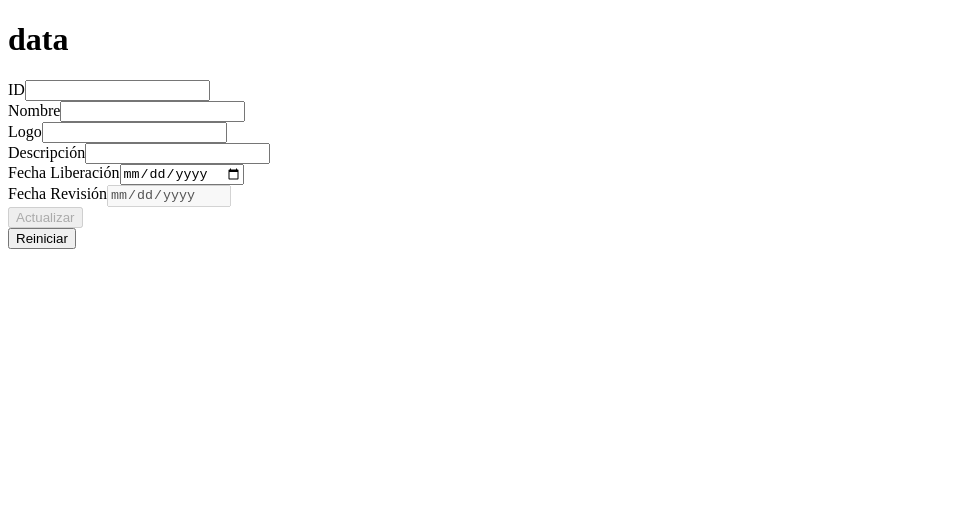
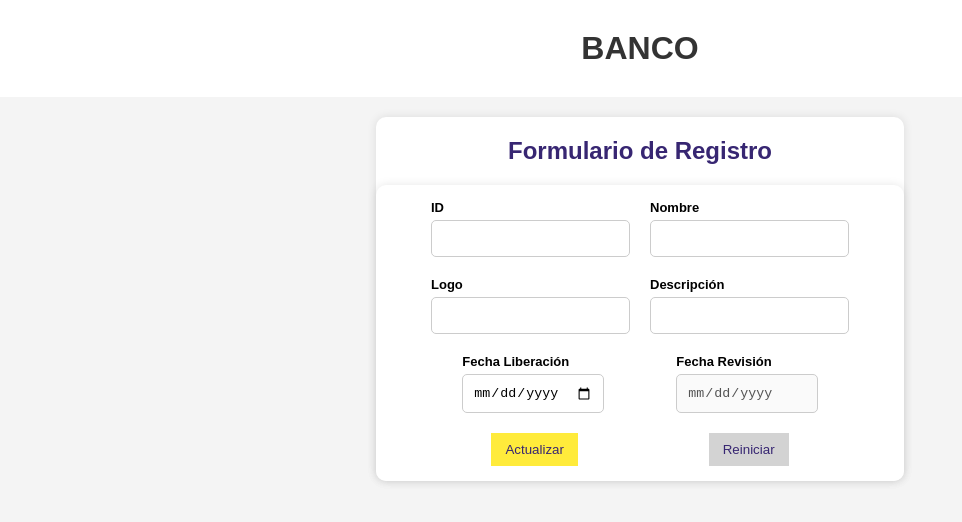
Before and after one commit to justcoddev/EdisonCruz, an Angular app: page /editar-producto/1 in a window 1280 px wide. Shown: the top 522 px of the page, without its empty margins (0-962 px from the left). Built offline with nearby package versions, Linux system fonts and the light colour scheme; no server answers.

Commit message:
Actualizar estilos de la aplicación

```diff
--- a/src/app/app.component.css
+++ b/src/app/app.component.css
@@ -0,0 +1,38 @@
+.container {
+  display: flex;
+  flex-direction: column;
+  justify-content: center;
+  align-items: center;
+  height: 100vh;
+}
+
+.header,
+.content {
+
+  width: 100%;
+  flex-grow: 1;
+  display: flex;
+  justify-content: center;
+  align-items: center;
+  flex-direction: column;
+
+}
+
+
+
+h1 {
+  background-color: #ffffff;
+  color: #333;
+  font-size: 2em;
+  font-weight: 600;
+  text-align: center;
+  width: 100%;
+  padding: 30px 0;
+  margin-top: 0;
+  margin-bottom: 20px;
+}
+
+.content {
+  flex-grow: 2;
+
+}
--- a/src/app/app.component.html
+++ b/src/app/app.component.html
@@ -1,4 +1,4 @@
-<h1>
-  data
-</h1>
-<router-outlet></router-outlet>
+<div class="content">
+  <h1>BANCO</h1>
+  <router-outlet></router-outlet>
+</div>
--- a/src/app/components/add-product/add-product.component.css
+++ b/src/app/components/add-product/add-product.component.css
@@ -0,0 +1,110 @@
+.contenedor {
+  display: flex;
+  justify-content: center;
+  align-items: center;
+  flex-direction: column;
+  /* height: 100vh; */
+  background-color: #ffffff;
+  /* padding: auto; */
+  border-radius: 10px;
+  box-shadow: 0 0 10px rgba(0, 0, 0, 0.1);
+  /* margin: auto 20px; */
+}
+
+h2 {
+  color: #372672;
+  font-size: 1.5rem;
+  margin-top: 20px;
+  margin-bottom: 20px;
+}
+
+form {
+  display: flex;
+  flex-direction: column;
+  gap: 10px;
+  background-color: #ffffff;
+  /* width: 100%; */
+  max-width: 200px;
+  margin: 0 auto;
+  padding: 15px 55px;
+  border-radius: 10px;
+  box-shadow: 0 0 10px rgba(0, 0, 0, 0.1);
+
+}
+
+input {
+  padding: 10px;
+  border: 1px solid #ccc;
+  border-radius: 5px;
+}
+
+.date {
+  display: flex;
+  gap: 10px;
+  flex-direction: column;
+  align-items: center;
+}
+
+
+label {
+  display: block;
+  font-weight: bold;
+  margin-bottom: 5px;
+  font-size: small;
+}
+
+span {
+  display: block;
+  color: red;
+  font-size: 12px;
+}
+
+
+
+.groupbtn {
+  display: flex;
+  justify-content: space-between;
+  gap: 10px;
+
+}
+
+.btn {
+  color: #372672;
+  border: 0;
+  padding: 9px 14px;
+}
+
+.reiniciar {
+  background-color: #d3d3d3;
+
+}
+
+.submit {
+  background-color: #ffeb3b;
+
+}
+
+@media only screen and (min-width: 768px) {
+  form {
+    display: grid;
+    grid-template-columns: repeat(2, 1fr);
+    gap: 20px;
+    max-width: 500px;
+    padding: 15px 55px;
+  }
+
+  .groupbtn {
+    grid-column: span 2;
+    justify-content: space-around;
+    width: 100%;
+
+  }
+
+  .date {
+    grid-column: span 2;
+    justify-content: space-around;
+    flex-direction: row;
+  }
+
+
+}
--- a/src/app/components/add-product/add-product.component.html
+++ b/src/app/components/add-product/add-product.component.html
@@ -1,6 +1,7 @@
-<div>
+<div class="contenedor">
+  <h2>Formulario de Registro</h2>
   <form [formGroup]="FormProduct" (ngSubmit)="addProduct()">
-    <div>
+    <div class="groupSelect">
       <label for="id">ID</label>
       <input type="text" id="id" formControlName="id" [disabled]="isEditMode">
       <span *ngIf=" FormProduct.get('id')?.invalid && FormProduct.get('id')?.touched">
@@ -11,7 +12,7 @@
       </span>
     </div>
 
-    <div>
+    <div class="groupSelect">
       <label for="name">Nombre</label>
       <input type="text" id="name" formControlName="name">
       <span *ngIf=" FormProduct.get('name')?.invalid && FormProduct.get('name')?.touched">
@@ -19,11 +20,15 @@
       </span>
     </div>
 
-    <div>
+    <div class="groupSelect">
       <label for="logo">Logo</label>
       <input type="text" id="logo" formControlName="logo">
+      <span *ngIf=" FormProduct.get('logo')?.invalid && FormProduct.get('logo')?.touched">
+        <small>Texto no válido! Debe ingresar URL.</small>
+      </span>
     </div>
-    <div>
+
+    <div class="groupSelect">
       <label for="description">Descripción</label>
       <input type="text" id="description" formControlName="description">
       <span *ngIf=" FormProduct.get('description')?.invalid && FormProduct.get('description')?.touched">
@@ -31,7 +36,9 @@
       </span>
     </div>
 
-    <div>
+
+    <div class="date">
+      <div class="groupSelect">
         <label for="date_release">Fecha Liberación</label>
         <input type="date" id="date_release" formControlName="date_release">
         <span *ngIf=" FormProduct.get('date_release')?.invalid && FormProduct.get('date_release')?.touched">
@@ -39,16 +46,20 @@
         </span>
       </div>
 
-    <div>
+      <div class="groupSelect">
         <label for="date_revision">Fecha Revisión</label>
         <input type="date" id="date_revision" formControlName="date_revision">
       </div>
+    </div>
 
-    <button [disabled]="FormProduct.invalid" type="submit">
+
+    <div class="groupbtn">
+      <button [disabled]="FormProduct.invalid" type="submit" class="submit btn">
         {{ isEditMode ? 'Actualizar' : 'Enviar' }}
       </button>
 
 
+      <button (click)="cleanForm() " [disabled]="isEditMode" class="reiniciar btn">Reiniciar</button>
+    </div>
   </form>
-  <button (click)="cleanForm()">Reiniciar</button>
 </div>
--- a/src/app/components/table-product/table-product.component.css
+++ b/src/app/components/table-product/table-product.component.css
@@ -1,3 +1,98 @@
+* {
+  font-size: small;
+}
+
+.container {
+  display: flex;
+  justify-content: center;
+  /* align-items: center; */
+  flex-direction: column;
+  background-color: #ffffff;
+  border-radius: 10px;
+  box-shadow: 0 0 10px rgba(0, 0, 0, 0.1);
+  padding: 10px;
+  margin: 20px 0;
+  width: 300px;
+}
+
+.buscar {
+  display: flex;
+  justify-content: space-around;
+  align-items: center;
+
+}
+
+.search {
+  padding: 10px;
+  border: 1px solid #ccc;
+  border-radius: 5px;
+}
+
+
+.add {
+  background-color: #ffeb3b;
+  color: #372672;
+  border: 0;
+  padding: 9px 14px;
+
+}
+
+
+.data {
+  display: flex;
+  justify-content: space-evenly;
+  margin: 20px;
+  /* border: 1px solid #ddd;
+  border-radius: 5px; */
+
+}
+
+.tableContainer {
+  /* background-color: rgb(124, 85, 85); */
+  /* min-width: 100%; */
+  overflow-x: scroll;
+
+}
+
+table {
+  border-collapse: collapse;
+  border-spacing: 0;
+  width: 100%;
+  /* border: 1px solid #ddd; */
+
+}
+
+th {
+  background-color: #f7f4f4;
+  color: black;
+  font-weight: bold;
+}
+
+tr {
+  border-bottom: 1px solid #f0e6e6;
+}
+
+th,
+td {
+  text-align: left;
+  padding: 8px;
+}
+
+/* tr:nth-child(even) {
+  background-color: #f2f2f2
+} */
+
+
+.paginators {
+
+  display: flex;
+  justify-content: space-around;
+  align-items: center;
+  /* font-size: medium; */
+
+}
+
+
 /* Estilos para el dropdown */
 .dropdown {
   position: relative;
@@ -5,8 +100,8 @@
 }
 
 .dropbtn {
-  background-color: #4CAF50;
-  color: white;
+  background-color: transparent;
+  /* color: white; */
   padding: 8px;
   font-size: 14px;
   border: none;
@@ -56,3 +151,46 @@
   border-radius: 5px;
   text-align: center;
 }
+
+
+@media only screen and (min-width: 768px) {
+
+  .container {
+    display: flex;
+    justify-content: center;
+    /* align-items: center; */
+    flex-direction: column;
+    background-color: #ffffff;
+    border-radius: 10px;
+    box-shadow: 0 0 10px rgba(0, 0, 0, 0.1);
+    padding: 10px;
+    margin: 20px 0;
+    width: auto;
+  }
+
+  .buscar {
+    display: flex;
+    justify-content: space-between;
+    align-items: center;
+    margin: 20px;
+
+  }
+
+  .search {
+    padding: 10px;
+    border: 1px solid #ccc;
+    border-radius: 5px;
+  }
+
+  .paginators {
+    display: flex;
+    justify-content: space-between;
+    align-items: center;
+    margin: 20px;
+  }
+
+  .data {
+    border: none;
+
+  }
+}
--- a/src/app/components/table-product/table-product.component.html
+++ b/src/app/components/table-product/table-product.component.html
@@ -1,9 +1,13 @@
+<div class="container">
+  <div class="buscar">
+    <input class="search" type="text" placeholder="Search..." [(ngModel)]="busqueda" (input)="buscarFiltro()">
     <div>
-  <input type="text" placeholder="Search..." [(ngModel)]="busqueda" (input)="buscarFiltro()">
+      <button class="add" (click)="newProduct()">Agregar</button>
     </div>
-<button (click)="newProduct()">Agregar</button>
+  </div>
 
-<div>
+  <div class="data">
+    <div class="tableContainer">
       <table>
         <thead>
           <tr>
@@ -12,6 +16,7 @@
             <th>Descripción</th>
             <th>Fecha de liberación</th>
             <th>Fecha de reestructuración</th>
+            <th></th>
           </tr>
         </thead>
         <tbody>
@@ -24,26 +29,32 @@
             <td>{{product.date_revision}}</td>
             <td>
               <div class="dropdown" (click)="toggleDropdown(product.id)">
-            <button class="dropbtn">Acciones</button>
+
+                <!-- <button class="dropbtn"> -->
+                <img class="dropbtn" src="../../../assets/dots-vertical.svg" alt="">
+                <!-- </button> -->
+
                 <div class="dropdown-content" [ngClass]="{'show': isDropdownOpen(product.id)}">
                   <!-- <a href="#" (click)="editarProduct(product.id)">Editar</a> -->
                   <a (click)="editarProduct(product.id)">Editar</a>
-              <button (click)="confirmDelete(product)">Eliminar</button>
+                  <a (click)="confirmDelete(product)">Eliminar</a>
                 </div>
               </div>
             </td>
           </tr>
         </tbody>
       </table>
+    </div>
+  </div>
 
-  <div>
+  <div class="paginators">
     <p *ngIf="copiaFiltrarListProducts.length > 0">
       {{ copiaFiltrarListProducts.length }} Resultados
     </p>
     <span *ngIf="copiaFiltrarListProducts.length === 0">
       No hay productos con ese nombre.
     </span>
-    <label for="registrosPorPagina">Registros por página:</label>
+    <!-- <label for="registrosPorPagina">Registros por página:</label> -->
     <select id="registrosPorPagina" [(ngModel)]="registrosPorPaginaSeleccionados"
       (ngModelChange)="onChangeRegistrosPorPagina($event)">
       <option value="5">5</option>
@@ -51,8 +62,6 @@
       <option value="20">20</option>
     </select>
   </div>
-</div>
-
 
   <!-- Modal de confirmación de eliminación -->
   <div *ngIf="productToDelete" class="modal">
@@ -62,3 +71,5 @@
       <button (click)="cancelDelete()">Cancelar</button>
     </div>
   </div>
+
+</div>
--- a/src/styles.css
+++ b/src/styles.css
@@ -1 +1,8 @@
 /* You can add global styles to this file, and also import other style files */
+body {
+  box-sizing: border-box;
+  font-family: Arial, sans-serif;
+  margin: 0;
+  padding: 0;
+  background-color: #f4f4f4;
+}
```
Also changed, not shown: src/assets/dots-vertical.svg (added). Lines whose indentation alone changed are shown as unchanged.
